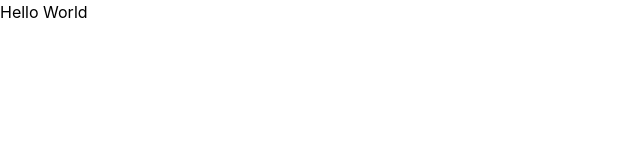
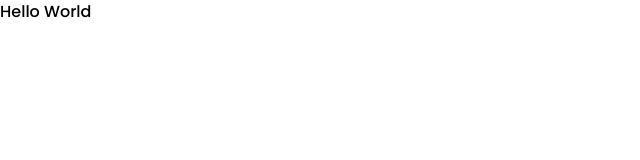
Before and after one commit to quang08/GDSC_HUST_WEB_CHALLENGE, a React (Create React App) app: page / in a window 1280 px wide. Shown: the top 160 px of the page, without its empty margins (0-640 px from the left). Built offline with nearby package versions, Linux system fonts and the light colour scheme; the HTML template or start-up script is replaced by a standard one.

Commit message:
font and basic css styling setup

```diff
--- a/src/index.css
+++ b/src/index.css
@@ -1,12 +1,24 @@
+@import url('https://fonts.googleapis.com/css2?family=Poppins:wght@500;700&display=swap');
+
 @tailwind base;
 @tailwind components;
 @tailwind utilities;
 
+img {
+  max-width: 100%;
+}
+
+ul, li {
+  list-style-type: none;
+}
+
 body {
   margin: 0;
-  font-family: -apple-system, BlinkMacSystemFont, 'Segoe UI', 'Roboto', 'Oxygen',
-    'Ubuntu', 'Cantarell', 'Fira Sans', 'Droid Sans', 'Helvetica Neue',
-    sans-serif;
+  font-family: "Poppins", sans-serif;
   -webkit-font-smoothing: antialiased;
   -moz-osx-font-smoothing: grayscale;
 }
+
+p {
+  line-height: 1.6;
+}
```
